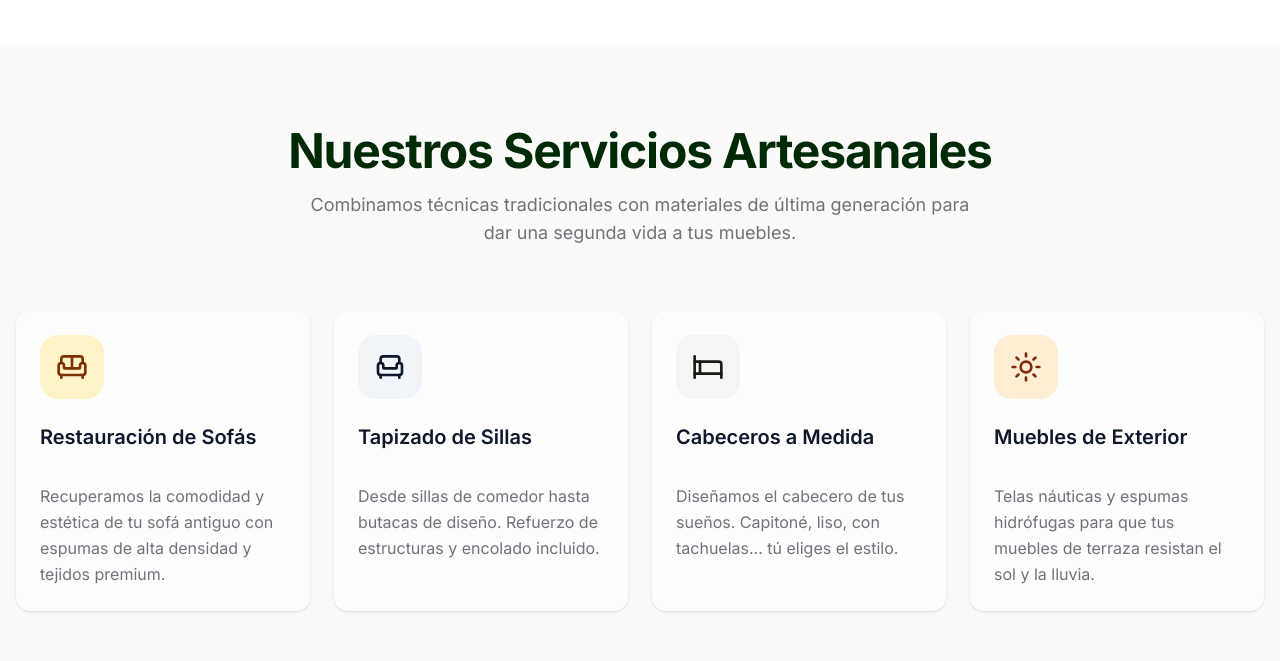
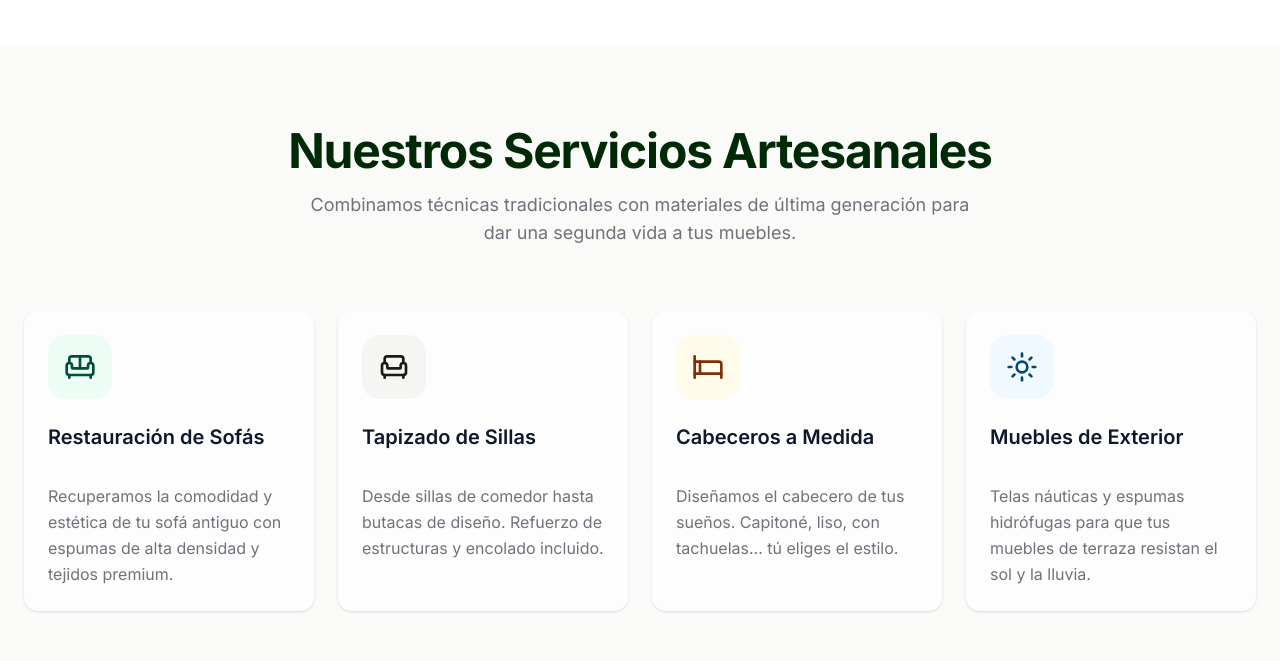
Before and after one commit to WasFi99/Tapiceria-Majadahonda, a Next.js app: page / in a window 1280 px wide. Shown: the part 920-1581 px from the top of the page. Built offline with nearby package versions, Linux system fonts and the light colour scheme; a web font is replaced by a local one.

Commit message:
Refactor: Code Polish & UI Standardization (Lint fixes, Padding consistency)

```diff
--- a/app/(marketing)/tapicero-boadilla/page.tsx
+++ b/app/(marketing)/tapicero-boadilla/page.tsx
@@ -23,7 +23,7 @@ export default function BoadillaPage() {
                 <p className="text-lg leading-relaxed mb-6">
                     En <strong>Boadilla del Monte</strong>, entendemos que cada mueble cuenta una historia.
                     Nos especializamos en trabajar con piezas de alto valor en urbanizaciones como <strong>Montepríncipe</strong> y <strong>Las Lomas</strong>,
-                    ofreciendo un servicio de <em>"Lujo Sostenible"</em>.
+                    ofreciendo un servicio de <em>&quot;Lujo Sostenible&quot;</em>.
                 </p>
                 <p className="text-lg leading-relaxed">
                     No solo cambiamos una tela; le ayudamos a <strong>recuperar recuerdos</strong>.
--- a/app/(marketing)/tapicero-majadahonda/page.tsx
+++ b/app/(marketing)/tapicero-majadahonda/page.tsx
@@ -25,7 +25,7 @@ export default function MajadahondaPage() {
                     Si vives por la <strong>Avenida de España</strong>, el <strong>Monte del Pilar</strong> o la zona del <strong>Gran Plaza 2</strong>, podemos recoger tu tresillo o butaca en el mismo día.
                 </p>
                 <p className="text-lg leading-relaxed">
-                    Apostamos por el <em>"Lujo Sostenible"</em>: no tires ese sofá de calidad. Permítenos <strong>recuperar tus recuerdos</strong> con telas antimanchas de última generación y
+                    Apostamos por el <em>&quot;Lujo Sostenible&quot;</em>: no tires ese sofá de calidad. Permítenos <strong>recuperar tus recuerdos</strong> con telas antimanchas de última generación y
                     un acabado artesanal que revaloriza tu hogar.
                 </p>
             </section>
--- a/components/features/BudgetCalculator.tsx
+++ b/components/features/BudgetCalculator.tsx
@@ -5,8 +5,7 @@ import { Button } from "@/components/ui/button";
 import { Card, CardContent } from "@/components/ui/card";
 import { Label } from "@/components/ui/label";
 import { RadioGroup, RadioGroupItem } from "@/components/ui/radio-group";
-import { Input } from "@/components/ui/input";
-import { Sofa, Armchair, Bed, Camera, MessageCircle, ArrowRight, ArrowLeft } from "lucide-react";
+import { Sofa, Armchair, Bed, Camera, MessageCircle, ArrowRight } from "lucide-react";
 import { motion, AnimatePresence } from "framer-motion";
 
 const FURNITURE_TYPES = [
--- a/components/features/ModelViewer.tsx
+++ b/components/features/ModelViewer.tsx
@@ -21,6 +21,7 @@ export function ModelViewer() {
 
     return (
         <div className="w-full h-[500px] bg-stone-100 rounded-2xl overflow-hidden shadow-inner flex items-center justify-center relative">
+            {/* @ts-ignore */}
             <model-viewer
                 src="https://raw.githubusercontent.com/KhronosGroup/glTF-Sample-Models/master/2.0/SheenChair/glTF-Binary/SheenChair.glb"
                 poster="/assets/images/hero-bg.png" // Fallback
--- a/components/layout/Header.tsx
+++ b/components/layout/Header.tsx
@@ -3,7 +3,7 @@
 import * as React from "react";
 import Link from "next/link";
 import { useScroll, useMotionValueEvent, motion } from "framer-motion";
-import { Phone, Menu, X } from "lucide-react";
+import { Phone, Menu } from "lucide-react";
 import { Button } from "@/components/ui/button";
 import { Sheet, SheetContent, SheetTrigger, SheetTitle } from "@/components/ui/sheet";
 import { cn } from "@/lib/utils";
--- a/components/sections/Hero.tsx
+++ b/components/sections/Hero.tsx
@@ -30,7 +30,7 @@ export function Hero({
                 <div className="absolute inset-0 bg-black/50" />
             </div>
 
-            <div className="container relative z-10 px-4 text-center text-white">
+            <div className="container relative z-10 px-4 md:px-6 text-center text-white">
                 <h1 className="text-4xl sm:text-5xl md:text-7xl font-bold tracking-tight mb-6 drop-shadow-lg">
                     {title}
                 </h1>
--- a/components/sections/ServiceGrid.tsx
+++ b/components/sections/ServiceGrid.tsx
@@ -6,32 +6,32 @@ const services = [
         title: "Restauración de Sofás",
         description: "Recuperamos la comodidad y estética de tu sofá antiguo con espumas de alta densidad y tejidos premium.",
         icon: Sofa,
-        color: "bg-amber-100 text-amber-900",
+        color: "bg-emerald-50 text-emerald-900",
     },
     {
         title: "Tapizado de Sillas",
         description: "Desde sillas de comedor hasta butacas de diseño. Refuerzo de estructuras y encolado incluido.",
         icon: Armchair,
-        color: "bg-slate-100 text-slate-900",
+        color: "bg-stone-100 text-stone-900",
     },
     {
         title: "Cabeceros a Medida",
         description: "Diseñamos el cabecero de tus sueños. Capitoné, liso, con tachuelas... tú eliges el estilo.",
         icon: Bed,
-        color: "bg-stone-100 text-stone-900",
+        color: "bg-amber-50 text-amber-900",
     },
     {
         title: "Muebles de Exterior",
         description: "Telas náuticas y espumas hidrófugas para que tus muebles de terraza resistan el sol y la lluvia.",
         icon: Sun,
-        color: "bg-orange-100 text-orange-900",
+        color: "bg-sky-50 text-sky-900",
     },
 ];
 
 export function ServiceGrid() {
     return (
         <section className="py-20 bg-background">
-            <div className="container px-4 mx-auto">
+            <div className="container px-4 md:px-6 mx-auto">
                 <div className="text-center mb-16">
                     <h2 className="text-3xl md:text-5xl font-bold tracking-tight mb-4 text-primary">
                         Nuestros Servicios Artesanales
--- a/components/sections/TrustSignals.tsx
+++ b/components/sections/TrustSignals.tsx
@@ -10,7 +10,7 @@ const BRANDS = [
 export function TrustSignals() {
     return (
         <section className="py-12 bg-white border-t border-slate-100">
-            <div className="container px-4 mx-auto">
+            <div className="container px-4 md:px-6 mx-auto">
                 <p className="text-center text-sm font-semibold text-muted-foreground uppercase tracking-widest mb-8">
                     Trabajamos con las mejores editoras textiles
                 </p>
```
